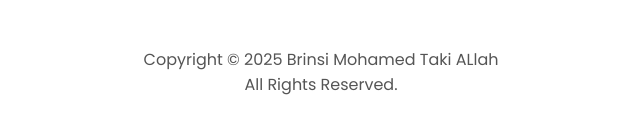
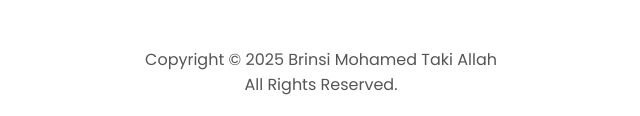
Before and after one commit to brinsitaki/portfolio-frontend, a plain HTML site: page index.html in a window 1280 px wide. Shown: the part 3042-3158 px from the top of the page, 319-959 px from the left. Drawn offline with nearby package versions, Linux system fonts and the light colour scheme; no server answers.

Commit message:
Update index.html

```diff
--- a/index.html
+++ b/index.html
@@ -179,7 +179,7 @@
             </ul>
           </div>
         </nav>
-        <p>Copyright &copy; <span id="year"></span> Brinsi Mohamed Taki ALlah<br/> All Rights Reserved.</p>
+        <p>Copyright &copy; <span id="year"></span> Brinsi Mohamed Taki Allah<br/> All Rights Reserved.</p>
       </footer>
     </div>
     <script src="javaScript/script.js"></script>
```
